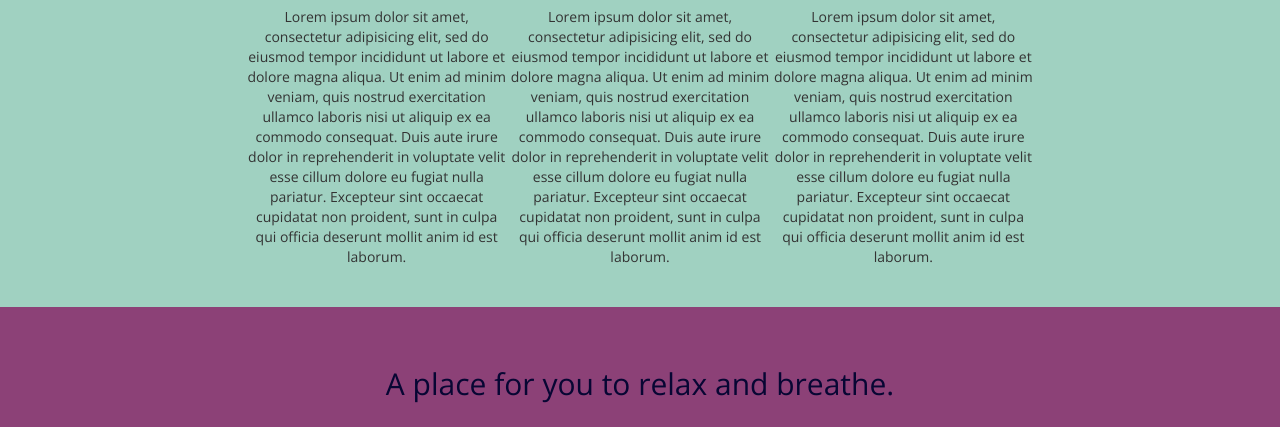
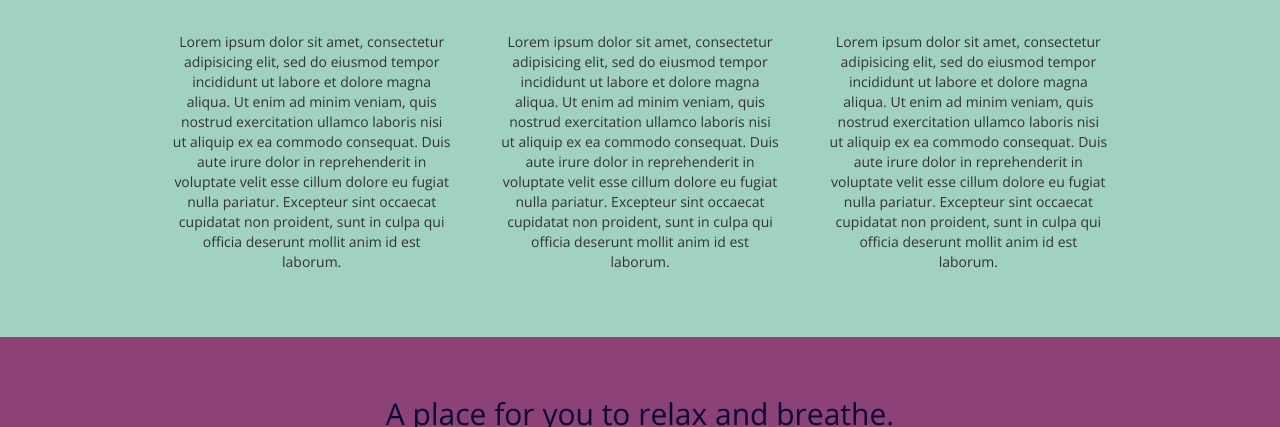
Before and after one commit to sethxd/yolanda, a plain HTML site: page index.html in a window 1280 px wide. Shown: the part 716-1143 px from the top of the page. Drawn offline with nearby package versions, Linux system fonts and the light colour scheme.

Commit message:
Still messing with flexbox.

```diff
--- a/default.css
+++ b/default.css
@@ -33,16 +33,15 @@ h2 {
 
 .flex-container {
   display: flex;
-  flex-direction: row;
   flex-wrap: wrap;
   justify-content: center;
-  align-items: center;
+  align-items: stretch;
 }
 
 .flex-item {
-  flex-grow: 1;
-  display:inline-flex;
-  width:20%;
+  flex: 0 0 33%;
+  padding: 25px;
+  min-width:300px;
 }
 
 .section {
--- a/index.html
+++ b/index.html
@@ -11,7 +11,7 @@
   <link rel="stylesheet" href="https://maxcdn.bootstrapcdn.com/bootstrap/3.3.5/css/bootstrap.min.css">
   <link rel="stylesheet" href="https://maxcdn.bootstrapcdn.com/font-awesome/4.4.0/css/font-awesome.min.css">
   <link rel="stylesheet" href="default.css">
-  <link href='https://fonts.googleapis.com/css?family=Open+Sans:300,400,800,600' rel='stylesheet' type='text/css'>
+  <link href="https://fonts.googleapis.com/css?family=Open+Sans:300,400,800,600" rel="stylesheet" type="text/css">
 
   <!-- HTML5 Shim and Respond.js IE8 support of HTML5 elements and media queries -->
   <!-- WARNING: Respond.js doesn't work if you view the page via file:// -->
@@ -38,7 +38,7 @@
         <h2>A place for you to relax and breathe.</h2>
       </div>
       <div class="row">
-        <div class="col-sm-8 col-sm-offset-2">
+        <div class="col-sm-10 col-sm-offset-1">
           <div class="flex-container">
               <div class="flex-item">
                 Lorem ipsum dolor sit amet, consectetur adipisicing elit, sed do eiusmod tempor incididunt ut labore et dolore magna aliqua. Ut enim ad minim veniam, quis nostrud exercitation ullamco laboris nisi ut aliquip ex ea commodo consequat. Duis aute irure dolor in reprehenderit in voluptate velit esse cillum dolore eu fugiat nulla pariatur. Excepteur sint occaecat cupidatat non proident, sunt in culpa qui officia deserunt mollit anim id est laborum.
@@ -73,7 +73,6 @@
 
 
   </div>
-  </div>
 
   <!-- jQuery (necessary for Bootstrap's JavaScript plugins) -->
   <script src="https://ajax.googleapis.com/ajax/libs/jquery/1.11.3/jquery.min.js"></script>
```
Also changed, not shown: default.min.css.
